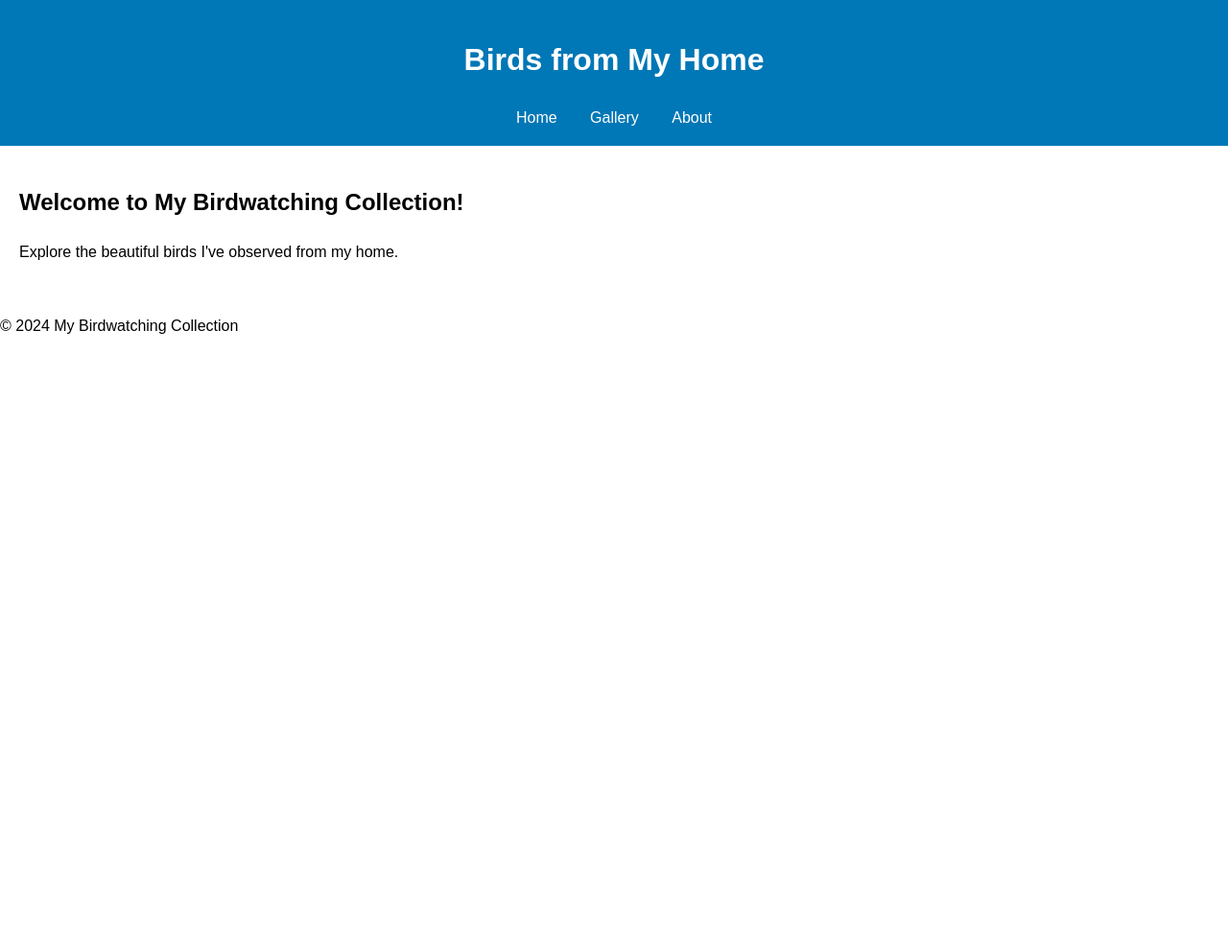
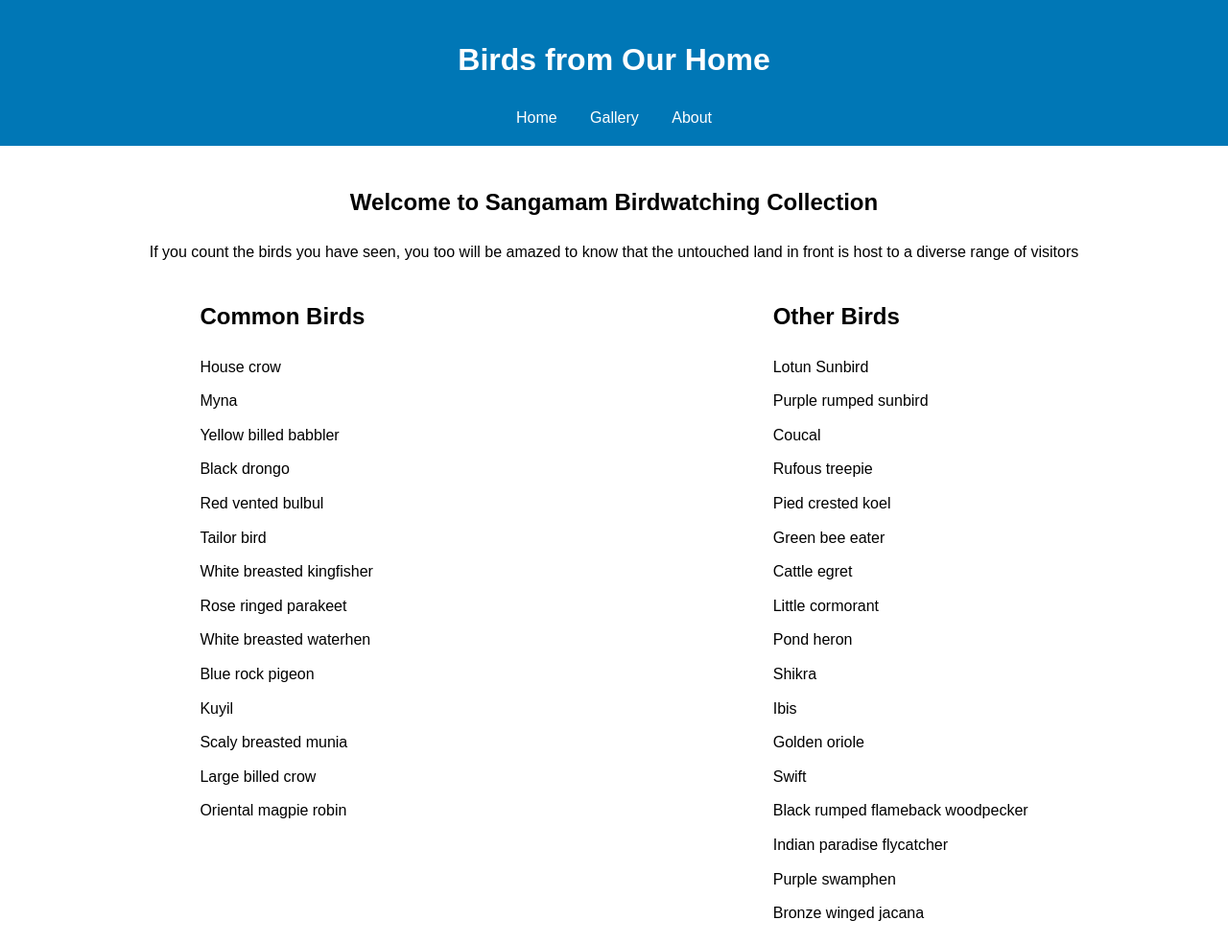
Before and after one commit to cibi3/birdsfrombalcony, a plain HTML site: page index.html in a window 1280 px wide. Shown: the whole page at 96% size. Before the commit the page ends 800 px from the top, so only its background shows below. Drawn offline with Linux system fonts and the light colour scheme.

Commit message:
common birds added

```diff
--- a/css/styles.css
+++ b/css/styles.css
@@ -30,21 +30,49 @@ main {
     display: flex;
     flex-wrap: wrap;
     gap: 20px;
+	text-align:center;
 }
 
 .gallery article {
     flex: 1 1 calc(33% - 20px);
     box-shadow: 0 2px 5px rgba(0, 0, 0, 0.2);
     padding: 10px;
+
 }
 
 .gallery img {
     max-width: 100%;
     height: auto;
+	justify-content:center;
+
 }
-
+.gallery h3{
+text-align:center;}
 img {
-  width: 300px; /* Set a fixed width */
+ width: 300px; /* Set a fixed width */
   height: 400px; /* Set a fixed height */
   object-fit: cover; /* Ensures the image is resized without distortion */
 }
+
+.container {
+      display: flex;
+      justify-content: space-around;
+      gap: 40px; /* Adds space between the two columns */
+    }
+
+    /* Styling the individual list */
+    ul {
+      list-style-type: none; /* Removes the default list bullets */
+      padding: 0;
+    }
+
+    /* Styling the individual list items */
+    li {
+      margin-bottom: 10px; /* Adds space between the items */
+    }
+p{
+text-align:center;
+}
+
+.head{
+text-align:center}
--- a/index.html
+++ b/index.html
@@ -8,7 +8,7 @@
 </head>
 <body>
     <header>
-        <h1>Birds from My Home</h1>
+        <h1>Birds from Our Home</h1>
         <nav>
             <a href="index.html">Home</a>
             <a href="gallery.html">Gallery</a>
@@ -16,11 +16,62 @@
         </nav>
     </header>
     <main>
-        <h2>Welcome to My Birdwatching Collection!</h2>
-        <p>Explore the beautiful birds I've observed from my home.</p>
+        <h2 class="head">Welcome to Sangamam Birdwatching Collection</h2>
+        <p> If you count the birds you have seen, you too will be amazed to know that the untouched land in front is host to a diverse range of visitors</p>
+<div class="container">
+
+    <!-- Common Birds List -->
+    <div>
+      <h2>Common Birds</h2>
+      <ul>
+        <li>House crow</li>
+        <li>Myna</li>
+        <li>Yellow billed babbler</li>
+        <li>Black drongo</li>
+        <li>Red vented bulbul</li>
+        <li>Tailor bird</li>
+        <li>White breasted kingfisher</li>
+        <li>Rose ringed parakeet</li>
+        <li>White breasted waterhen</li>
+        <li>Blue rock pigeon</li>
+        <li>Kuyil</li>
+        <li>Scaly breasted munia</li>
+        <li>Large billed crow</li>
+        <li>Oriental magpie robin</li>
+      </ul>
+    </div>
+
+    <!-- Other Birds List -->
+    <div>
+      <h2>Other Birds</h2>
+      <ul>
+        <li>Lotun Sunbird</li>
+        <li>Purple rumped sunbird</li>
+        <li>Coucal</li>
+        <li>Rufous treepie</li>
+        <li>Pied crested koel</li>
+        <li>Green bee eater</li>
+        <li>Cattle egret</li>
+        <li>Little cormorant</li>
+        <li>Pond heron</li>
+        <li>Shikra</li>
+        <li>Ibis</li>
+        <li>Golden oriole</li>
+        <li>Swift</li>
+        <li>Black rumped flameback woodpecker</li>
+        <li>Indian paradise flycatcher</li>
+        <li>Purple swamphen</li>
+        <li>Bronze winged jacana</li>
+      </ul>
+    </div>
+
+  </div>
+
+
     </main>
-    <footer>
+<!--    <footer>
         <p>© 2024 My Birdwatching Collection</p>
     </footer>
+-->
 </body>
 </html>
```
Also changed, not shown: gallery.html (+52 -0 lines), images/bluerockpigeon.png (added), images/koel.png (added), images/largebilledcrow.png (added), images/orientalmagpierobin.png (added), images/redventedbulbul.png (added), images/roseringedparakeet.png (added), images/scalybreastedmunia.png (added), images/tailorbird.png (added), images/whitebreastedkingfisher.png (added), images/whitebreastedwaterhen.png (added).
